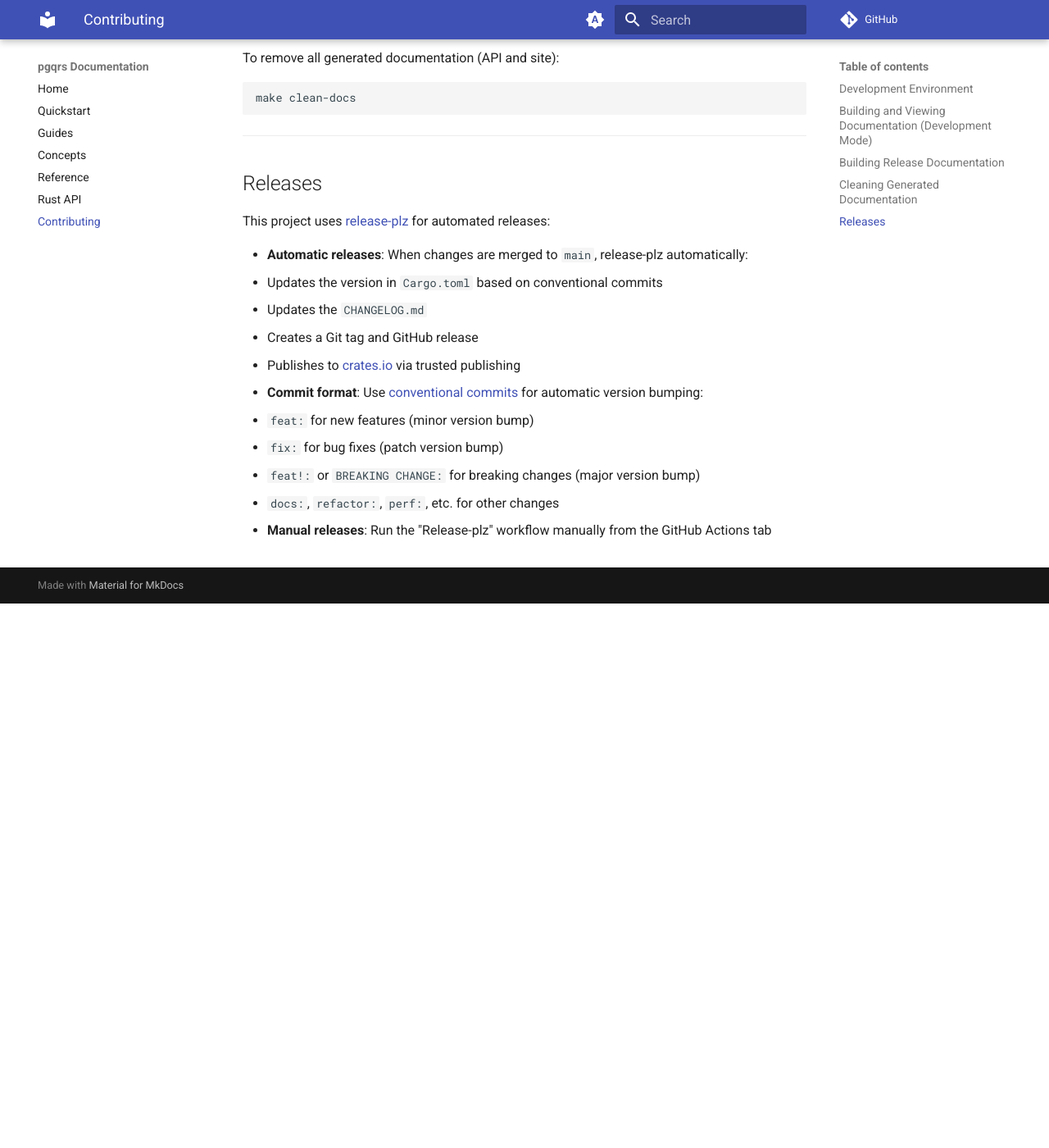
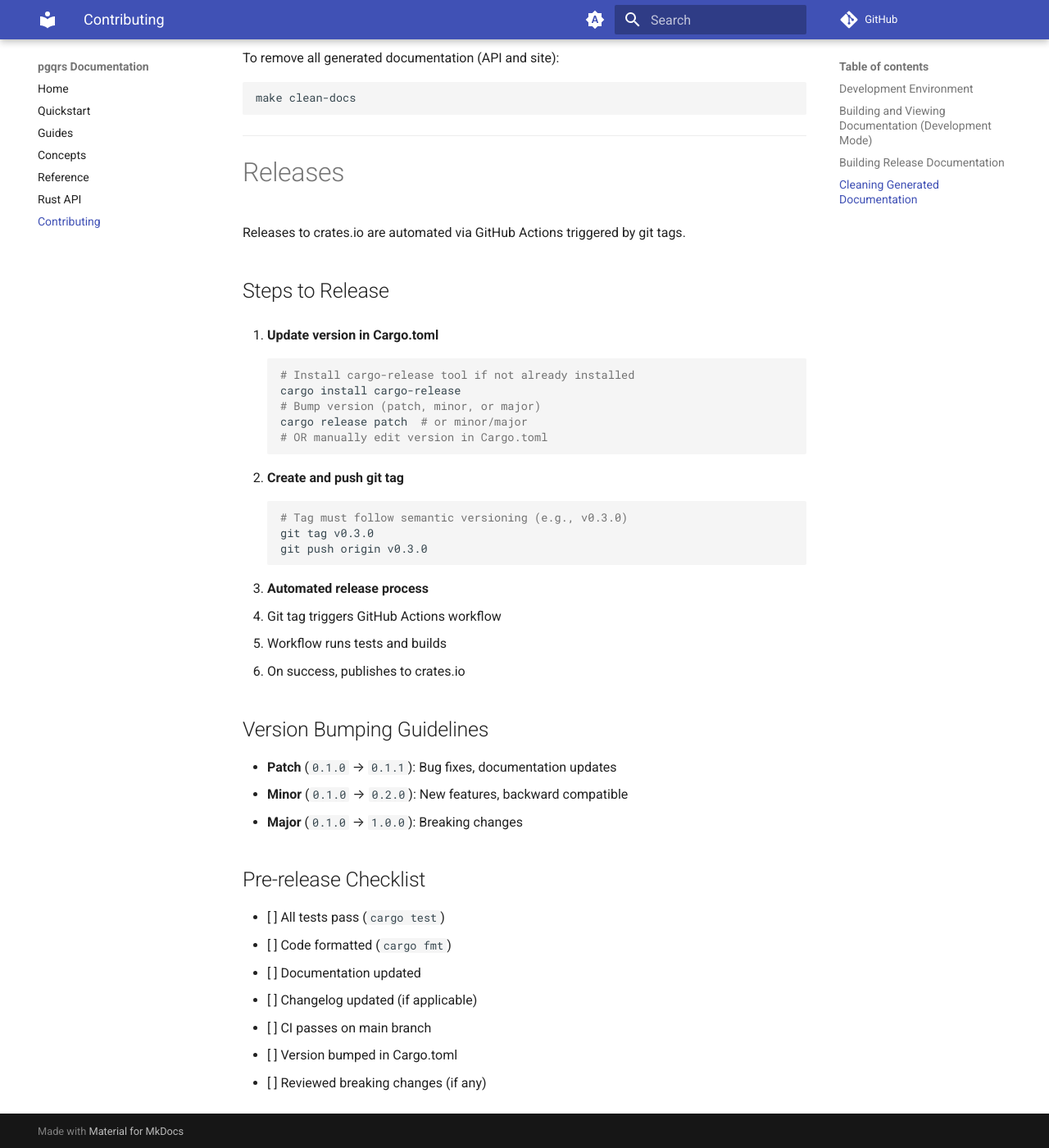
Before and after one commit to vrajat/pgqrs, an MkDocs documentation site: the page built from docs/contributing.md, in a window 1280 px wide and 1400 px high, scrolled down 886 px. Shown: the whole window at 82% size. Built offline with MkDocs 1.6.1 and Material for MkDocs 9.7.7, drawn with Linux system fonts in a browser that asks for light colours; comment, search, counter and statistics services are not loaded; before the commit the page ends 1622 px from its top, so only the background shows below that.

Commit message:
docs: add release process section to CLAUDE.md (#36)
Add comprehensive release process documentation to docs/contributing.md including:
- Steps to release to crates.io
- Version bumping guidelines
- Pre-release checklist
- Automated workflow via git tags

rename archive_batch to archive_many for clarity

````diff
--- a/docs/contributing.md
+++ b/docs/contributing.md
@@ -41,20 +41,46 @@ make clean-docs
 
 ---
 
-## Releases
+# Releases
 
-This project uses [release-plz](https://release-plz.dev/) for automated releases:
+Releases to crates.io are automated via GitHub Actions triggered by git tags.
 
-- **Automatic releases**: When changes are merged to `main`, release-plz automatically:
-  - Updates the version in `Cargo.toml` based on conventional commits
-  - Updates the `CHANGELOG.md`
-  - Creates a Git tag and GitHub release
-  - Publishes to [crates.io](https://crates.io) via trusted publishing
+## Steps to Release
 
-- **Commit format**: Use [conventional commits](https://www.conventionalcommits.org/) for automatic version bumping:
-  - `feat:` for new features (minor version bump)
-  - `fix:` for bug fixes (patch version bump)
-  - `feat!:` or `BREAKING CHANGE:` for breaking changes (major version bump)
-  - `docs:`, `refactor:`, `perf:`, etc. for other changes
+1. **Update version in Cargo.toml**
+   ```bash
+   # Install cargo-release tool if not already installed
+   cargo install cargo-release
+   # Bump version (patch, minor, or major)
+   cargo release patch  # or minor/major
+   # OR manually edit version in Cargo.toml
+   ```
 
-- **Manual releases**: Run the "Release-plz" workflow manually from the GitHub Actions tab
+2. **Create and push git tag**
+   ```bash
+   # Tag must follow semantic versioning (e.g., v0.3.0)
+   git tag v0.3.0
+   git push origin v0.3.0
+   ```
+
+3. **Automated release process**
+   - Git tag triggers GitHub Actions workflow
+   - Workflow runs tests and builds
+   - On success, publishes to crates.io
+
+
+## Version Bumping Guidelines
+
+- **Patch** (`0.1.0` → `0.1.1`): Bug fixes, documentation updates
+- **Minor** (`0.1.0` → `0.2.0`): New features, backward compatible
+- **Major** (`0.1.0` → `1.0.0`): Breaking changes
+
+## Pre-release Checklist
+
+- [ ] All tests pass (`cargo test`)
+- [ ] Code formatted (`cargo fmt`)
+- [ ] Documentation updated
+- [ ] Changelog updated (if applicable)
+- [ ] CI passes on main branch
+- [ ] Version bumped in Cargo.toml
+- [ ] Reviewed breaking changes (if any)
````
Also changed, not shown: release-plz.toml (deleted, +0 -15 lines), 4 other files.
